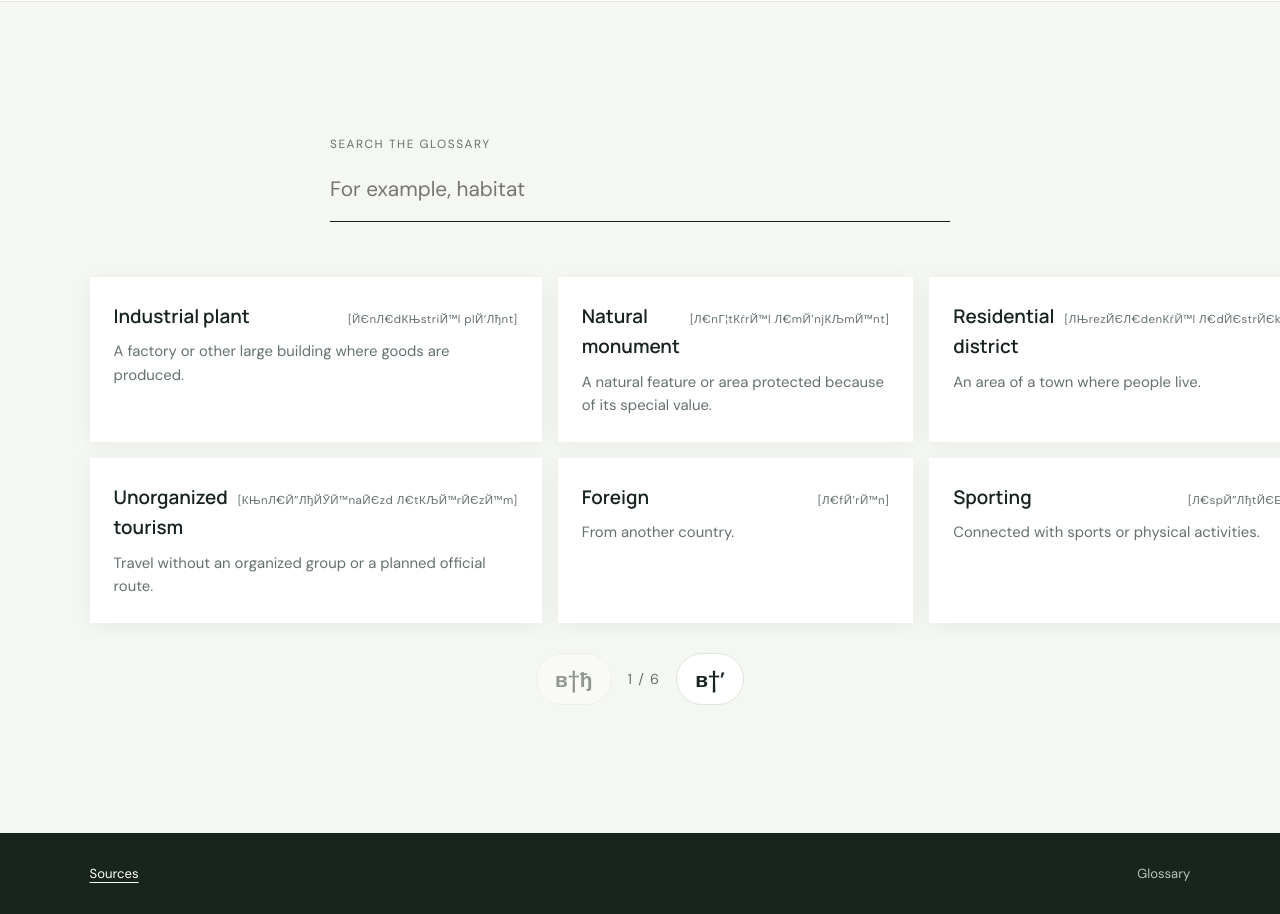
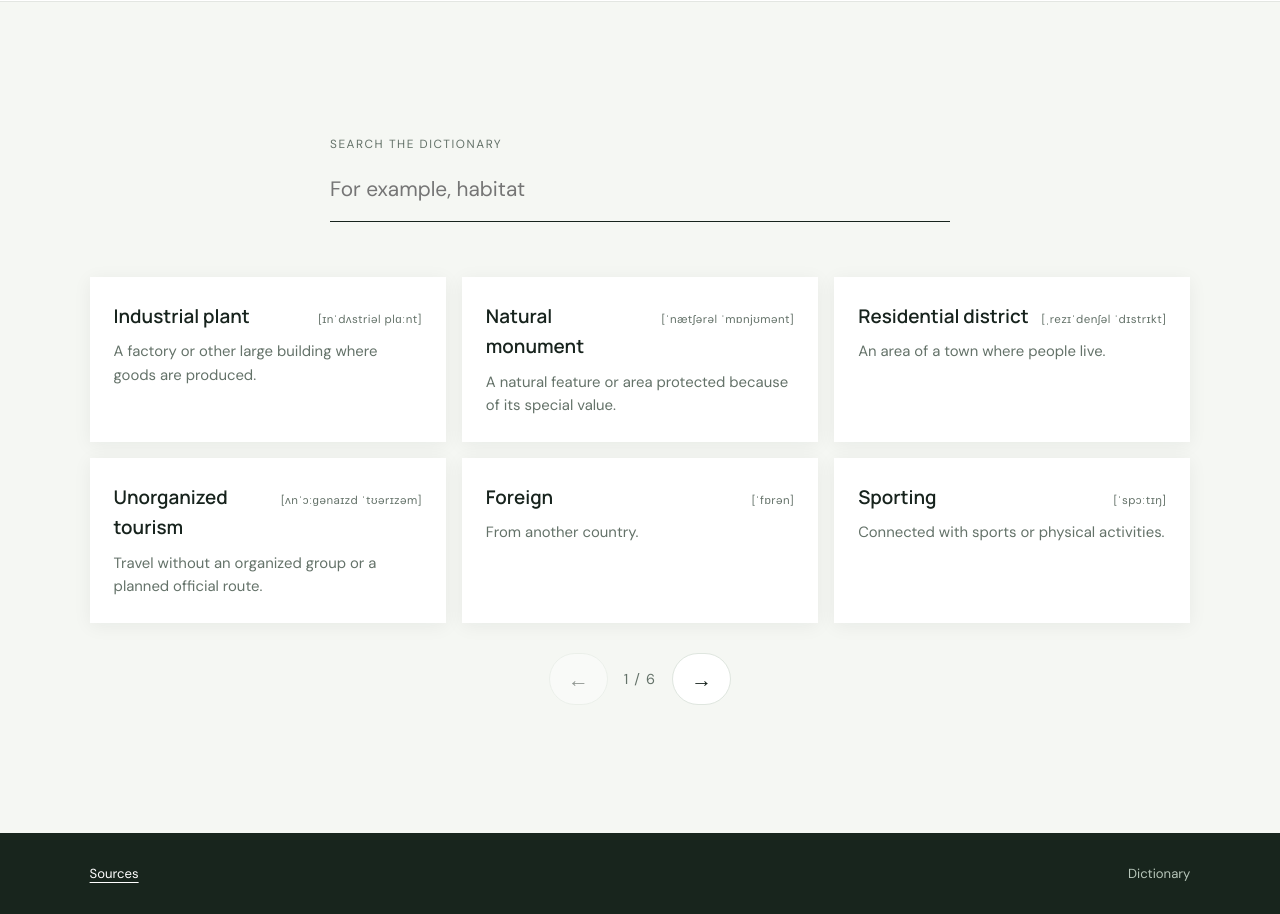
Before and after one commit to LowRider717/School-environmental-project, a plain HTML site: page dictionary.html in a window 1280 px wide. Shown: the part 660-1574 px from the top of the page. Drawn offline with Linux system fonts and the light colour scheme.

Commit message:
Rename glossary to dictionary and fix encoding

```diff
--- a/glossary.html
+++ b/dictionary.html
@@ -3,7 +3,7 @@
 <head>
   <meta charset="utf-8">
   <meta name="viewport" content="width=device-width, initial-scale=1">
-  <title>Glossary | Nizhne-Ivkino</title>
+  <title>Dictionary | Nizhne-Ivkino</title>
   <link rel="stylesheet" href="styles.css">
 </head>
 <body>
@@ -15,7 +15,7 @@
       <a href="research.html">Research</a>
       <a href="tourism.html">Ecotourism</a>
       <a href="map.html">Map</a>
-      <a href="glossary.html" aria-current="page">Glossary</a>
+      <a href="dictionary.html" aria-current="page">Dictionary</a>
       <a class="quest" href="quest.html">Quest</a>
     </div>
   </nav>
@@ -29,7 +29,7 @@
   <main>
     <section class="section">
       <div class="search-wrap">
-        <label class="kicker" for="term-search">Search the glossary</label>
+        <label class="kicker" for="term-search">Search the dictionary</label>
         <input class="search" id="term-search" type="search" placeholder="For example, habitat" autocomplete="off">
       </div>
       <div class="terms">
@@ -47,7 +47,7 @@
     </section>
   </main>
 
-  <footer><a href="sources.html">Sources</a><span>Glossary</span></footer>
+  <footer><a href="sources.html">Sources</a><span>Dictionary</span></footer>
   <script src="script.js?v=2"></script>
 </body>
 </html>
--- a/script.js
+++ b/script.js
@@ -18,7 +18,7 @@ document.querySelectorAll('.nav-links').forEach((navigation) => {
     mapLink.textContent = 'Map';
     navigation.insertBefore(mapLink, navigation.querySelector('.quest'));
   }
-  ['index.html', 'research.html', 'tourism.html', 'map.html', 'glossary.html', 'quest.html'].forEach((href) => {
+  ['index.html', 'research.html', 'tourism.html', 'map.html', 'dictionary.html', 'quest.html'].forEach((href) => {
     const link = navigation.querySelector(`a[href="${href}"]`);
     if (link) navigation.append(link);
   });
@@ -90,47 +90,47 @@ document.addEventListener('keydown', (event) => {
   if (event.key === 'Escape' && !imageViewer.hidden) closeImageViewer();
 });
 
-const glossaryTerms = [
-  { term: 'Industrial plant', transcription: '[ЙЄnЛ€dКЊstriЙ™l plЙ‘Лђnt]', definition: 'A factory or other large building where goods are produced.' },
-  { term: 'Natural monument', transcription: '[Л€nГ¦tКѓrЙ™l Л€mЙ’njКЉmЙ™nt]', definition: 'A natural feature or area protected because of its special value.' },
-  { term: 'Residential district', transcription: '[ЛЊrezЙЄЛ€denКѓЙ™l Л€dЙЄstrЙЄkt]', definition: 'An area of a town where people live.' },
-  { term: 'Unorganized tourism', transcription: '[КЊnЛ€Й”ЛђЙЎЙ™naЙЄzd Л€tКЉЙ™rЙЄzЙ™m]', definition: 'Travel without an organized group or a planned official route.' },
-  { term: 'Foreign', transcription: '[Л€fЙ’rЙ™n]', definition: 'From another country.' },
-  { term: 'Sporting', transcription: '[Л€spЙ”ЛђtЙЄЕ‹]', definition: 'Connected with sports or physical activities.' },
-  { term: 'Flora', transcription: '[Л€flЙ”ЛђrЙ™]', definition: 'All the plants found in a particular area.' },
-  { term: 'Fauna', transcription: '[Л€fЙ”ЛђnЙ™]', definition: 'All the animals found in a particular area.' },
-  { term: 'Population', transcription: '[ЛЊpЙ’pjuЛ€leЙЄКѓЙ™n]', definition: 'All the animals or people living in a particular area.' },
-  { term: 'Poaching', transcription: '[Л€pЙ™КЉtКѓЙЄЕ‹]', definition: 'Illegal hunting or catching of wild animals.' },
-  { term: 'Floodplain', transcription: '[Л€flКЊdpleЙЄn]', definition: 'Flat land beside a river that can be covered by water during a flood.' },
-  { term: 'Springs', transcription: '[sprЙЄЕ‹z]', definition: 'Places where water naturally flows out from the ground.' },
-  { term: 'Endangered species', transcription: '[ЙЄnЛ€deЙЄndК’Й™d Л€spiЛђКѓiЛђz]', definition: 'Animals or plants that might die out.' },
-  { term: 'Natural habitat', transcription: '[Л€nГ¦tКѓrЙ™l Л€hГ¦bЙЄtГ¦t]', definition: 'The place where an animal or plant naturally lives.' },
-  { term: 'Survive', transcription: '[sЙ™Л€vaЙЄv]', definition: 'To stay alive.' },
-  { term: 'Wetlands', transcription: '[Л€wЙ›t.lГ¦ndz]', definition: 'Land that is covered with water, such as marshes.' },
-  { term: 'Pollution', transcription: '[pЙ™Л€luЛђКѓЙ™n]', definition: 'The action or state of making or being made dirty or poisonous, including air, water and soil.' },
-  { term: 'Recycling', transcription: '[ЛЊriЛђЛ€saЙЄklЙЄЕ‹]', definition: 'The process of collecting and changing used materials into new products.' },
-  { term: 'Toxic fumes', transcription: '[Л€tЙ’ksЙЄk fjuЛђmz]', definition: 'Poisonous gas emitted by factories.' },
-  { term: 'Acid rain', transcription: '[Л€Г¦sЙЄd reЙЄn]', definition: 'Rain mixed with acids that damages trees and lakes.' },
-  { term: 'Conservation', transcription: '[ЛЊkЙ’nsЙ™Л€veЙЄКѓЙ™n]', definition: 'Protecting animals and plants from being harmed.' },
-  { term: 'Preserve', transcription: '[prЙЄЛ€zЙњЛђv]', definition: 'To keep something safe and protected.' },
-  { term: 'Ecosystem', transcription: '[Л€iЛђkЙ™КЉЛЊsЙЄstЙ™m]', definition: 'A community of interacting organisms and their physical environment.' },
-  { term: 'Volunteer', transcription: '[ЛЊvЙ’lЙ™nЛ€tЙЄЙ™]', definition: 'A person who works without pay to help people or the environment.' },
-  { term: 'Recycle', transcription: '[riЛђЛ€saЙЄkЙ™l]', definition: 'To process used materials such as cans or paper so they can be used again.' },
-  { term: 'Collect rubbish', transcription: '[kЙ™Л€lekt Л€rКЊbЙЄКѓ]', definition: 'To pick up waste and throw it away properly.' },
-  { term: 'Protect', transcription: '[prЙ™Л€tekt]', definition: 'To keep someone or something safe from harm.' },
-  { term: 'Solar power', transcription: '[Л€sЙ™КЉlЙ™ Л€paКЉЙ™]', definition: 'Energy from the sun, an environmentally friendly energy source.' },
-  { term: 'Species extinction', transcription: '[Л€spiЛђКѓiЛђz ЙЄkЛ€stЙЄЕ‹kКѓЙ™n]', definition: 'When a whole species of animal or plant dies out.' },
-  { term: 'Plant flowers / trees', transcription: '[plЙ‘Лђnt Л€flaКЉЙ™z / triЛђz]', definition: 'To put plants in the ground to help nature.' },
-  { term: 'Natural environment', transcription: '[Л€nГ¦tКѓrЙ™l ЙЄnЛ€vaЙЄrЙ™nmЙ™nt]', definition: 'Nature as it exists without man-made changes.' },
-  { term: 'Toxic', transcription: '[Л€tЙ’ksЙЄk]', definition: 'Poisonous, very harmful.' },
-  { term: 'Habitat destruction', transcription: '[Л€hГ¦bЙЄtГ¦t dЙЄЛ€strКЊkКѓЙ™n]', definition: 'The process by which a natural habitat becomes incapable of supporting its native species.' }
+const dictionaryTerms = [
+  { term: 'Industrial plant', transcription: '[ɪnˈdʌstriəl plɑːnt]', definition: 'A factory or other large building where goods are produced.' },
+  { term: 'Natural monument', transcription: '[ˈnætʃərəl ˈmɒnjʊmənt]', definition: 'A natural feature or area protected because of its special value.' },
+  { term: 'Residential district', transcription: '[ˌrezɪˈdenʃəl ˈdɪstrɪkt]', definition: 'An area of a town where people live.' },
+  { term: 'Unorganized tourism', transcription: '[ʌnˈɔːɡənaɪzd ˈtʊərɪzəm]', definition: 'Travel without an organized group or a planned official route.' },
+  { term: 'Foreign', transcription: '[ˈfɒrən]', definition: 'From another country.' },
+  { term: 'Sporting', transcription: '[ˈspɔːtɪŋ]', definition: 'Connected with sports or physical activities.' },
+  { term: 'Flora', transcription: '[ˈflɔːrə]', definition: 'All the plants found in a particular area.' },
+  { term: 'Fauna', transcription: '[ˈfɔːnə]', definition: 'All the animals found in a particular area.' },
+  { term: 'Population', transcription: '[ˌpɒpjʊˈleɪʃən]', definition: 'All the animals or people living in a particular area.' },
+  { term: 'Poaching', transcription: '[ˈpəʊtʃɪŋ]', definition: 'Illegal hunting or catching of wild animals.' },
+  { term: 'Floodplain', transcription: '[ˈflʌdpleɪn]', definition: 'Flat land beside a river that can be covered by water during a flood.' },
+  { term: 'Springs', transcription: '[sprɪŋz]', definition: 'Places where water naturally flows out from the ground.' },
+  { term: 'Endangered species', transcription: '[ɪnˈdeɪndʒəd ˈspiːʃiːz]', definition: 'Animals or plants that might die out.' },
+  { term: 'Natural habitat', transcription: '[ˈnætʃərəl ˈhæbɪtæt]', definition: 'The place where an animal or plant naturally lives.' },
+  { term: 'Survive', transcription: '[səˈvaɪv]', definition: 'To stay alive.' },
+  { term: 'Wetlands', transcription: '[ˈwetləndz]', definition: 'Land that is covered with water, such as marshes.' },
+  { term: 'Pollution', transcription: '[pəˈluːʃən]', definition: 'The action or state of making or being made dirty or poisonous, including air, water and soil.' },
+  { term: 'Recycling', transcription: '[ˌriːˈsaɪklɪŋ]', definition: 'The process of collecting and changing used materials into new products.' },
+  { term: 'Toxic fumes', transcription: '[ˈtɒksɪk fjuːmz]', definition: 'Poisonous gas emitted by factories.' },
+  { term: 'Acid rain', transcription: '[ˈæsɪd reɪn]', definition: 'Rain mixed with acids that damages trees and lakes.' },
+  { term: 'Conservation', transcription: '[ˌkɒnsəˈveɪʃən]', definition: 'Protecting animals and plants from being harmed.' },
+  { term: 'Preserve', transcription: '[prɪˈzɜːv]', definition: 'To keep something safe and protected.' },
+  { term: 'Ecosystem', transcription: '[ˈiːkəʊˌsɪstəm]', definition: 'A community of interacting organisms and their physical environment.' },
+  { term: 'Volunteer', transcription: '[ˌvɒlənˈtɪə]', definition: 'A person who works without pay to help people or the environment.' },
+  { term: 'Recycle', transcription: '[ˌriːˈsaɪkəl]', definition: 'To process used materials such as cans or paper so they can be used again.' },
+  { term: 'Collect rubbish', transcription: '[kəˈlekt ˈrʌbɪʃ]', definition: 'To pick up waste and throw it away properly.' },
+  { term: 'Protect', transcription: '[prəˈtekt]', definition: 'To keep someone or something safe from harm.' },
+  { term: 'Solar power', transcription: '[ˈsəʊlə ˈpaʊə]', definition: 'Energy from the sun, an environmentally friendly energy source.' },
+  { term: 'Species extinction', transcription: '[ˈspiːʃiːz ɪkˈstɪŋkʃən]', definition: 'When a whole species of animal or plant dies out.' },
+  { term: 'Plant flowers / trees', transcription: '[plɑːnt ˈflaʊəz / triːz]', definition: 'To put plants in the ground to help nature.' },
+  { term: 'Natural environment', transcription: '[ˈnætʃərəl ɪnˈvaɪərənmənt]', definition: 'Nature as it exists without man-made changes.' },
+  { term: 'Toxic', transcription: '[ˈtɒksɪk]', definition: 'Poisonous, very harmful.' },
+  { term: 'Habitat destruction', transcription: '[ˈhæbɪtæt dɪˈstrʌkʃən]', definition: 'The process by which a natural habitat becomes incapable of supporting its native species.' }
 ];
 
 const search = document.querySelector('#term-search');
 if (search) {
   const termsGrid = document.querySelector('.terms');
   if (termsGrid) {
-    termsGrid.innerHTML = glossaryTerms.map(({ term, transcription, definition }) => `
+    termsGrid.innerHTML = dictionaryTerms.map(({ term, transcription, definition }) => `
       <article class="term">
         <div class="term-header">
           <h3>${term}</h3>
@@ -144,7 +144,7 @@ if (search) {
   const terms = [...document.querySelectorAll('.term')];
   const pagination = document.createElement('div');
   pagination.className = 'pagination';
-  pagination.setAttribute('aria-label', 'Glossary pages');
+  pagination.setAttribute('aria-label', 'Dictionary pages');
   const emptyState = document.createElement('p');
   emptyState.className = 'empty';
   emptyState.textContent = 'No terms match your search.';
@@ -158,7 +158,7 @@ if (search) {
   const pageSize = 6;
   let currentPage = 1;
 
-  function renderGlossary() {
+  function renderDictionary() {
     const query = search.value.trim().toLowerCase();
     const filteredTerms = terms.filter((term) => term.textContent.toLowerCase().includes(query));
     const totalPages = Math.max(1, Math.ceil(filteredTerms.length / pageSize));
@@ -178,13 +178,13 @@ if (search) {
     const prevButton = document.createElement('button');
     prevButton.type = 'button';
     prevButton.className = 'page-button';
-    prevButton.textContent = 'в†ђ';
+    prevButton.textContent = '←';
     prevButton.disabled = currentPage === 1 || filteredTerms.length === 0;
     prevButton.setAttribute('aria-label', 'Previous page');
     prevButton.addEventListener('click', () => {
       if (currentPage > 1) {
         currentPage -= 1;
-        renderGlossary();
+        renderDictionary();
       }
     });
 
@@ -195,13 +195,13 @@ if (search) {
     const nextButton = document.createElement('button');
     nextButton.type = 'button';
     nextButton.className = 'page-button';
-    nextButton.textContent = 'в†’';
+    nextButton.textContent = '→';
     nextButton.disabled = currentPage === totalPages || filteredTerms.length === 0;
     nextButton.setAttribute('aria-label', 'Next page');
     nextButton.addEventListener('click', () => {
       if (currentPage < totalPages) {
         currentPage += 1;
-        renderGlossary();
+        renderDictionary();
       }
     });
 
@@ -212,8 +212,8 @@ if (search) {
 
   search.addEventListener('input', () => {
     currentPage = 1;
-    renderGlossary();
+    renderDictionary();
   });
 
-  renderGlossary();
+  renderDictionary();
 }
```
Also changed, not shown: design.html (+1 -1 lines), index.html (+1 -1 lines), map.html (+1 -1 lines), quest.html (+5 -5 lines), research.html (+1 -1 lines), sources.html (+1 -1 lines), styles.css (+9 -9 lines), tourism.html (+1 -1 lines).
